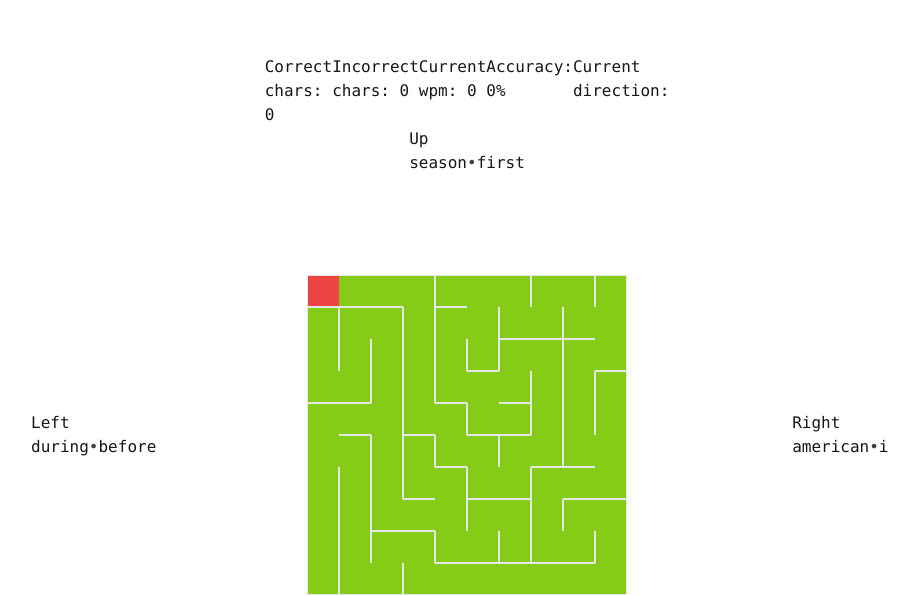
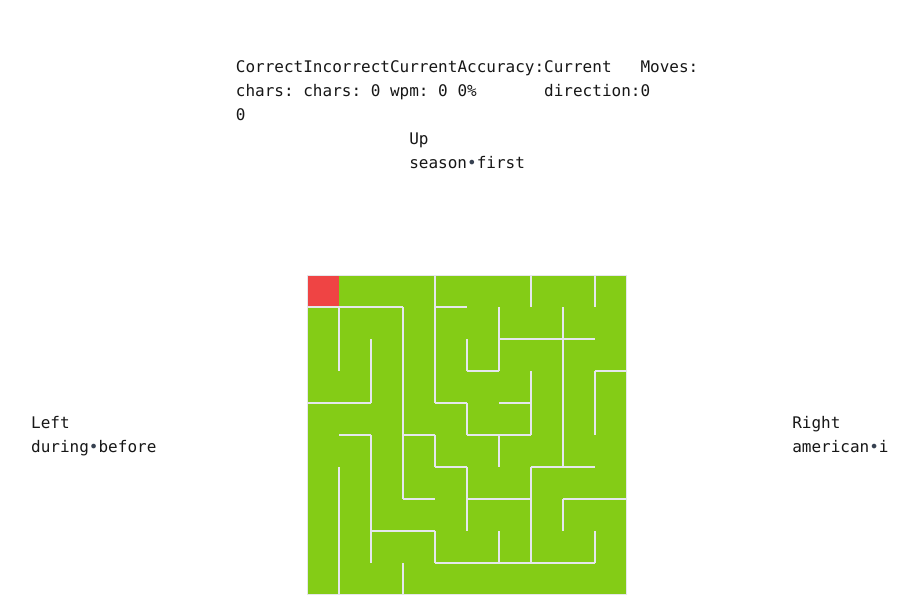
Before and after one commit to ThugRaven/type-maze, a Next.js app: page / in a window 1280 px wide. Shown: the part 209-805 px from the top of the page, without its empty margins (173-1092 px from the left). Built offline with nearby package versions, Linux system fonts and the light colour scheme.

Commit message:
feat: add moves count

```diff
--- a/components/TypingController/TypingController.tsx
+++ b/components/TypingController/TypingController.tsx
@@ -22,6 +22,7 @@ export default function TypingController({
 	const [totalIncorrectChars, setTotalIncorrectChars] = useState(0);
 	const [totalAccuracy, setTotalAccuracy] = useState(0);
 	const [wpm, setWpm] = useState(0);
+	const [moves, setMoves] = useState(0);
 
 	const getRandomUniqueWord = useCallback((words: string[]) => {
 		const randomWord = en.words[randomInt(0, en.words.length - 1)];
@@ -158,6 +159,7 @@ export default function TypingController({
 		);
 		setWpm(currentWpm);
 		setCurrentDirection(null);
+		setMoves((v) => v + 1);
 	};
 
 	const handleCheckDirection = (
@@ -179,6 +181,7 @@ export default function TypingController({
 					<div>Current wpm: {Math.round(wpm)}</div>
 					<div>Accuracy: {Math.round(totalAccuracy * 100)}%</div>
 					<div>Current direction: {currentDirection}</div>
+					<div>Moves: {moves}</div>
 				</div>
 				<div>
 					<div>Up</div>
```
